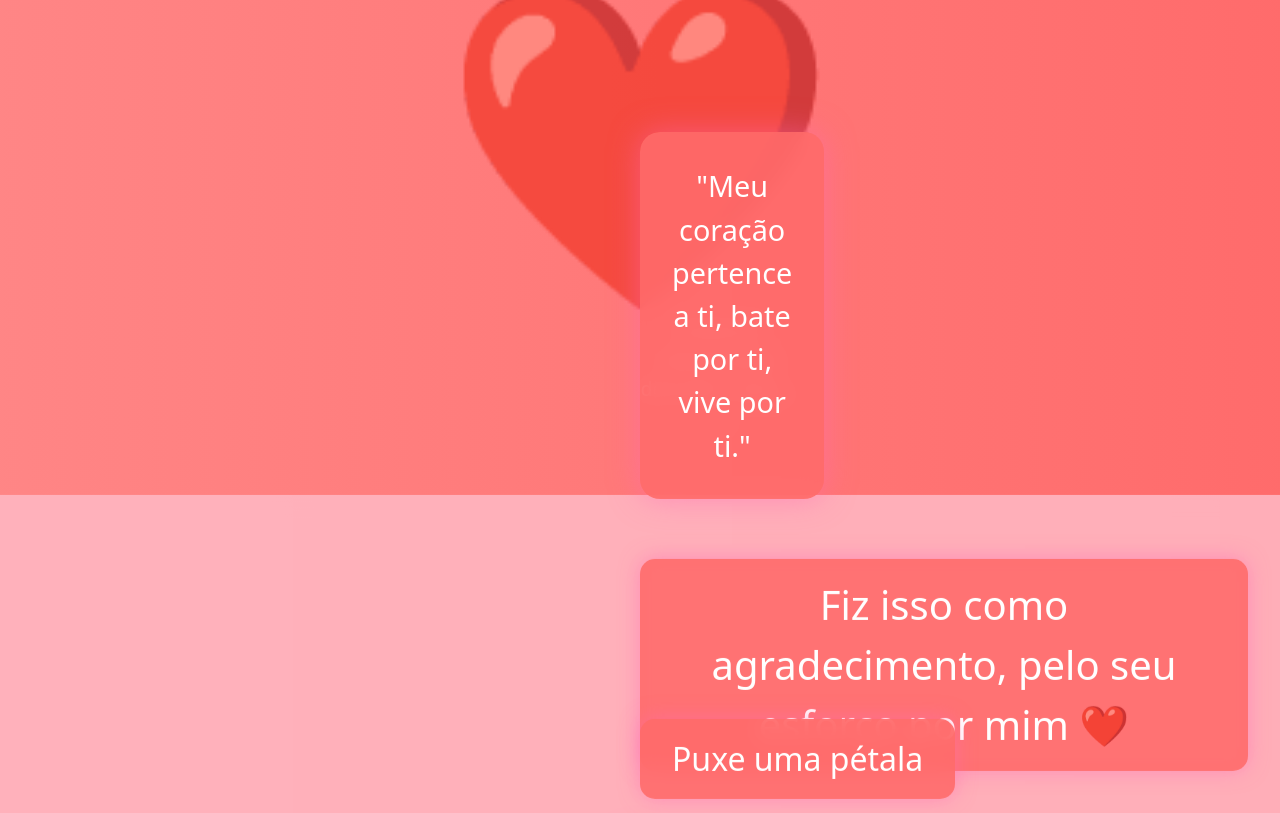
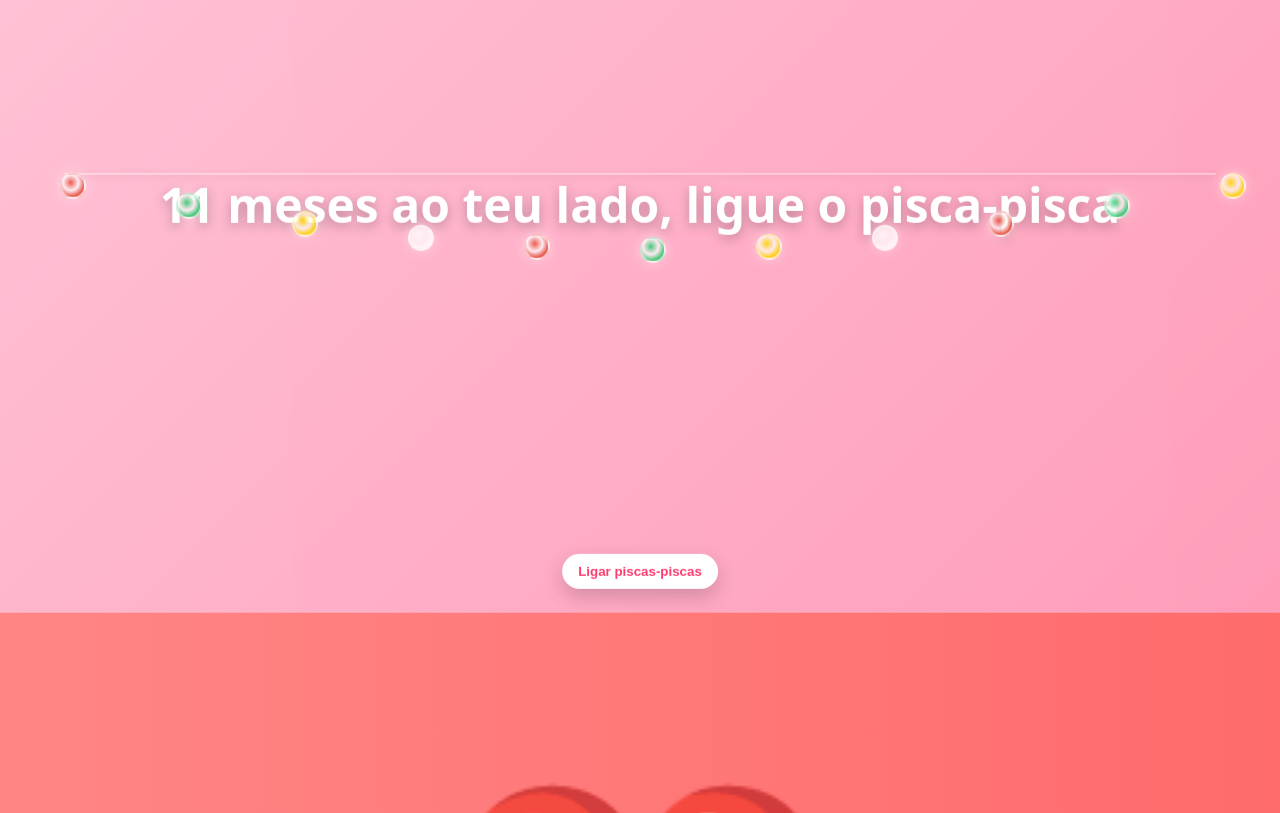
Before and after one commit to MatheusOliveiraCode/valentineDay, a React (Vite) app: page / in a window 1280 px wide. Shown: the part 6129-6942 px from the top of the page. Built offline with nearby package versions, Linux system fonts and the light colour scheme.

Commit message:
11 months

```diff
--- a/src/App.jsx
+++ b/src/App.jsx
@@ -858,6 +858,102 @@ const MessageClose = styled(motion.button)`
   cursor: pointer;
   box-shadow: 0 6px 18px rgba(0,0,0,0.2);
   z-index: 4;
+`;
+
+// 11 meses — luzes do amor
+const ElevenMonthsSection = styled(ParallaxSection)`
+  background: linear-gradient(135deg, rgba(255, 200, 220, 0.95), rgba(255, 160, 190, 0.95));
+  backdrop-filter: blur(10px);
+  position: relative;
+  overflow: hidden;
+`;
+
+const ElevenTitle = styled(motion.h2)`
+  color: white;
+  font-size: 3rem;
+  text-align: center;
+  margin-bottom: 1rem;
+  text-shadow: 0 4px 12px rgba(0,0,0,0.25);
+
+  @media (max-width: 768px) {
+    font-size: 2.2rem;
+    margin-bottom: 0.5rem;
+  }
+`;
+
+// Fio e lâmpadas (piscas-piscas)
+const Wire = styled(motion.div)`
+  position: absolute;
+  left: 5%;
+  right: 5%;
+  top: 45%;
+  height: 2px;
+  background: rgba(255,255,255,0.35);
+  border-radius: 999px;
+  box-shadow: 0 2px 6px rgba(0,0,0,0.1);
+  z-index: 1;
+`;
+
+const Bulb = styled(motion.div)`
+  position: absolute;
+  width: 26px;
+  height: 26px;
+  border-radius: 50%;
+  z-index: 2;
+  box-shadow: 0 0 12px rgba(255,255,255,0.5);
+  background: ${({ $color }) => `radial-gradient(circle at 40% 35%, ${$color}, rgba(255,255,255,0.85) 40%, ${$color} 70%)`};
+  border: 2px solid rgba(255,255,255,0.65);
+
+  @media (max-width: 768px) {
+    width: 22px;
+    height: 22px;
+  }
+`;
+
+const ControlButton = styled(motion.button)`
+  display: inline-flex;
+  align-items: center;
+  gap: 8px;
+  padding: 10px 16px;
+  border-radius: 999px;
+  border: none;
+  background: white;
+  color: #ff3b6f;
+  box-shadow: 0 8px 20px rgba(0,0,0,0.18);
+  cursor: pointer;
+  font-weight: 600;
+  margin: 0 auto;
+`;
+
+const ElevenMessage = styled(motion.div)`
+  position: absolute;
+  left: 50%;
+  top: 50%;
+  transform: translate(-50%, -50%);
+  color: white;
+  font-size: 1.6rem;
+  text-align: center;
+  max-width: 720px;
+  padding: 1.2rem 2.6rem 1.2rem 1.6rem;
+  background: rgba(255, 107, 153, 0.92);
+  border-radius: 16px;
+  box-shadow: 0 10px 25px rgba(0,0,0,0.25);
+  z-index: 3;
+
+  @media (max-width: 768px) {
+    font-size: 1.2rem;
+    max-width: 90%;
+  }
+`;
+
+const GlowParticle = styled(motion.div)`
+  position: absolute;
+  width: 6px;
+  height: 6px;
+  border-radius: 50%;
+  background: radial-gradient(circle, #fff8d5 0%, #ffd700 60%, rgba(255, 215, 0, 0.1) 100%);
+  box-shadow: 0 0 10px rgba(255, 215, 0, 0.7);
+  pointer-events: none;
 `;
 
 function App() {
@@ -1074,6 +1170,83 @@ function App() {
       setTenLanterns(prev => prev.map(l => ({ ...l, released: true })));
     }
   }, [tenShowMessage]);
+
+  // 11 meses — estados e lógica de luzes
+  const elevenLightsText = "Que nosso romance de natal seja tao lindo quanto o do ano anterior e nunca acabe. <3";
+  const [elevenBulbs, setElevenBulbs] = useState([]);
+  const [lightsOn, setLightsOn] = useState(false);
+  const [patternIndex, setPatternIndex] = useState(0);
+  const [patternCycles, setPatternCycles] = useState(0);
+  const [elevenShowMessage, setElevenShowMessage] = useState(false);
+  const [elevenParticles, setElevenParticles] = useState([]);
+
+  const createElevenBulbs = useCallback(() => {
+    const container = document.getElementById('eleven-section');
+    if (!container) return;
+    const rect = container.getBoundingClientRect();
+    const count = 11;
+    const marginX = 60;
+    const width = rect.width - marginX * 2;
+    const baseY = rect.height * 0.45;
+    const amp = Math.max(22, rect.height * 0.08);
+    const palette = ['#e74c3c', '#2ecc71', '#ffd700', '#ffffff'];
+    const bulbs = Array.from({ length: count }).map((_, i) => {
+      const t = i / (count - 1);
+      const x = marginX + t * width;
+      const y = baseY + Math.sin(t * Math.PI) * amp;
+      const color = palette[i % palette.length];
+      return { id: `bulb-${i}`, x, y, color };
+    });
+    setElevenBulbs(bulbs);
+  }, []);
+
+  useEffect(() => {
+    createElevenBulbs();
+    const onResize = () => createElevenBulbs();
+    window.addEventListener('resize', onResize);
+    return () => window.removeEventListener('resize', onResize);
+  }, [createElevenBulbs]);
+
+  const startLights = () => setLightsOn(true);
+
+  useEffect(() => {
+    if (!lightsOn) return;
+    const iv = setInterval(() => {
+      setPatternIndex((p) => (p + 1) % 3);
+      setPatternCycles((c) => {
+        const next = c + 1;
+        if (next >= 3 && !elevenShowMessage) {
+          setElevenShowMessage(true);
+        }
+        return next;
+      });
+    }, 2400);
+    return () => clearInterval(iv);
+  }, [lightsOn, elevenShowMessage]);
+
+  useEffect(() => {
+    if (elevenShowMessage) {
+      const container = document.getElementById('eleven-section');
+      const rect = container ? container.getBoundingClientRect() : { width: 600, height: 300 };
+      setElevenParticles(
+        Array.from({ length: 20 }).map((_, k) => ({
+          id: `ep-${k}-${Date.now()}`,
+          x: Math.random() * rect.width,
+          y: Math.random() * rect.height,
+        }))
+      );
+    } else {
+      setElevenParticles([]);
+    }
+  }, [elevenShowMessage]);
+
+  const getBulbAnim = (i) => {
+    if (!lightsOn) return { animate: { opacity: 0.85, scale: 1 }, transition: { duration: 0.3 } };
+    const p = patternIndex % 3;
+    if (p === 0) return { animate: { opacity: [0.5, 1, 0.5] }, transition: { duration: 1.2, repeat: Infinity, delay: (i % 2) * 0.2 } };
+    if (p === 1) return { animate: { y: [0, -4, 0], scale: [1, 1.08, 1] }, transition: { duration: 1.4, repeat: Infinity, delay: i * 0.08 } };
+    return { animate: { scale: [1, 1.15, 1], opacity: [0.8, 1, 0.8] }, transition: { duration: 1, repeat: Infinity, delay: (i % 3) * 0.15 } };
+  };
 
   const createStars = useCallback((count = 18) => {
     const container = document.getElementById('nine-section');
@@ -1420,7 +1593,73 @@ function App() {
               {idx % 3 === 0 ? '💖' : idx % 3 === 1 ? '💞' : '💘'}
             </ConfettiHeart>
           ))}
-        </TenMonthsSection>
+      </TenMonthsSection>
+
+      <ElevenMonthsSection speed={-6} id="eleven-section">
+        <ElevenTitle
+          initial={{ opacity: 0, y: -12 }}
+          animate={{ opacity: 1, y: 0 }}
+          transition={{ duration: 0.8 }}
+        >
+          11 meses ao teu lado, ligue o pisca-pisca
+        </ElevenTitle>
+
+        <Wire />
+
+        {elevenBulbs.map((b, i) => {
+          const { animate, transition } = getBulbAnim(i);
+          return (
+            <Bulb
+              key={b.id}
+              style={{ left: b.x, top: b.y }}
+              $color={b.color}
+              animate={animate}
+              transition={transition}
+              aria-label={`Lâmpada ${i + 1}`}
+            />
+          );
+        })}
+
+        {!lightsOn && (
+          <ControlButton
+            onClick={startLights}
+            whileHover={{ scale: 1.05 }}
+            whileTap={{ scale: 0.98 }}
+            aria-label="Ligar piscas-piscas"
+            style={{ position: 'absolute', left: '50%', transform: 'translateX(-50%)', bottom: 24 }}
+          >
+            Ligar piscas-piscas
+          </ControlButton>
+        )}
+
+        {elevenShowMessage && (
+          <ElevenMessage
+            initial={{ opacity: 0, scale: 0.92 }}
+            animate={{ opacity: 1, scale: 1 }}
+            transition={{ duration: 0.6 }}
+          >
+            {elevenLightsText}
+            <MessageClose
+              onClick={() => setElevenShowMessage(false)}
+              whileHover={{ scale: 1.05 }}
+              whileTap={{ scale: 0.95 }}
+              aria-label="Fechar mensagem de 11 meses"
+            >
+              ×
+            </MessageClose>
+          </ElevenMessage>
+        )}
+
+        {elevenParticles.map((p) => (
+          <GlowParticle
+            key={p.id}
+            style={{ left: p.x, top: p.y }}
+            initial={{ opacity: 0, y: 0 }}
+            animate={{ opacity: [0.25, 1, 0], y: -120 }}
+            transition={{ duration: 2.2, repeat: Infinity, repeatType: 'reverse', delay: Math.random() * 1.2 }}
+          />
+        ))}
+      </ElevenMonthsSection>
 
         <SplitHeartContainer>
           <HeartWrapper>
```
